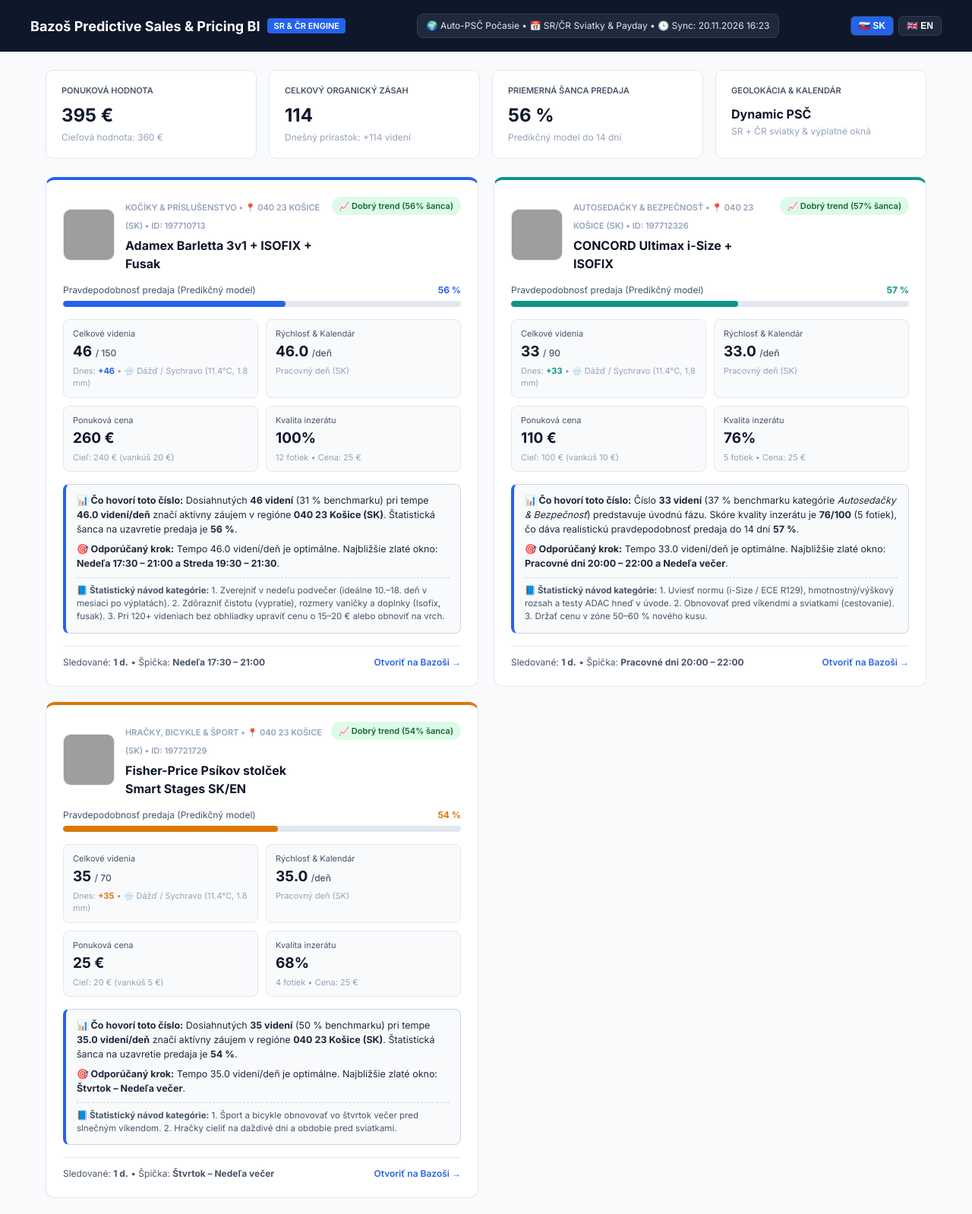
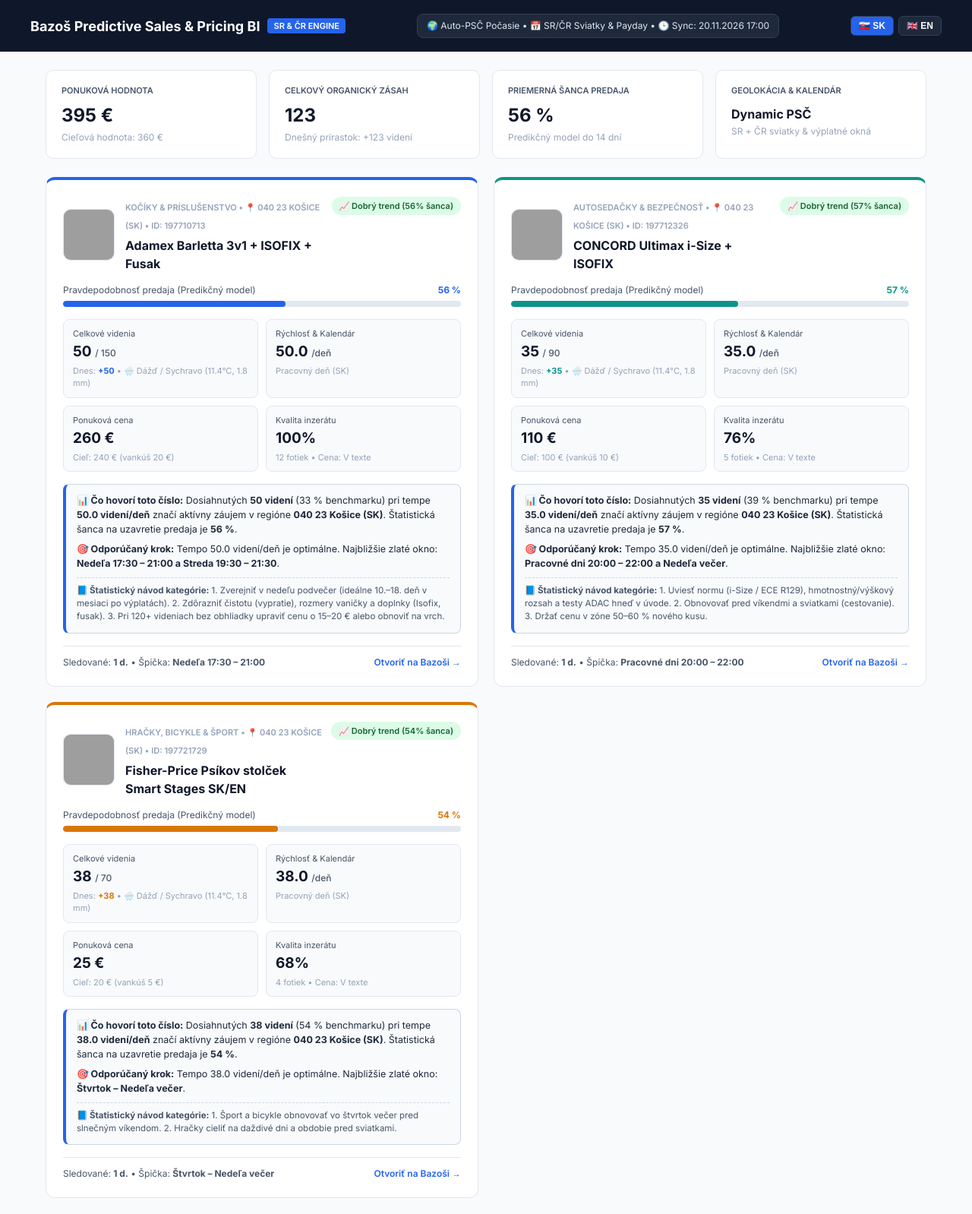
Before and after one commit to JaroslavaG/bazos-predictive-bi, a plain HTML site: page index.html in a window 1280 px wide. Shown: the top 1598 px of the page at 76% size. Drawn offline with nearby package versions, Linux system fonts and the light colour scheme; grey boxes are pictures that could not be loaded.

Commit message:
Aktualizácia štatistík, počasia a predikčného dashboardu

```diff
--- a/historia_videni.csv
+++ b/historia_videni.csv
@@ -1,4 +1,4 @@
 datum,krajina,lokalita,den,typ_dna,pocasie,id,kategoria,nazov,videnia,narast,cena,sanca_predaja_pct
-2026-11-20,SK,040 23 Košice (SK),Piatok,Pracovný deň (SK),"🌧️ Dážď / Sychravo (11.4°C, 1.8 mm)",197710713,kocik,Adamex Barletta 3v1 + ISOFIX + Fusak,46,46,260,56
-2026-11-20,SK,040 23 Košice (SK),Piatok,Pracovný deň (SK),"🌧️ Dážď / Sychravo (11.4°C, 1.8 mm)",197712326,autosedacka,CONCORD Ultimax i-Size + ISOFIX,33,33,110,57
-2026-11-20,SK,040 23 Košice (SK),Piatok,Pracovný deň (SK),"🌧️ Dážď / Sychravo (11.4°C, 1.8 mm)",197721729,sport_hracky,Fisher-Price Psíkov stolček Smart Stages SK/EN,35,35,25,54
+2026-11-20,SK,040 23 Košice (SK),Piatok,Pracovný deň (SK),"🌧️ Dážď / Sychravo (11.4°C, 1.8 mm)",197710713,kocik,Adamex Barletta 3v1 + ISOFIX + Fusak,50,50,260,56
+2026-11-20,SK,040 23 Košice (SK),Piatok,Pracovný deň (SK),"🌧️ Dážď / Sychravo (11.4°C, 1.8 mm)",197712326,autosedacka,CONCORD Ultimax i-Size + ISOFIX,35,35,110,57
+2026-11-20,SK,040 23 Košice (SK),Piatok,Pracovný deň (SK),"🌧️ Dážď / Sychravo (11.4°C, 1.8 mm)",197721729,sport_hracky,Fisher-Price Psíkov stolček Smart Stages SK/EN,38,38,25,54
--- a/index.html
+++ b/index.html
@@ -70,7 +70,7 @@
                 <span class="tag-pro">SR & ČR Engine</span>
             </div>
             <div class="context-pill">
-                🌍 Auto-PSČ Počasie &bull; 📅 SR/ČR Sviatky & Payday &bull; 🕒 Sync: 20.11.2026 16:23
+                🌍 Auto-PSČ Počasie &bull; 📅 SR/ČR Sviatky & Payday &bull; 🕒 Sync: 20.11.2026 17:00
             </div>
         </div>
     </div>
@@ -84,8 +84,8 @@
             </div>
             <div class="kpi-card">
                 <div class="kpi-title">Celkový organický zásah</div>
-                <div class="kpi-value">114</div>
-                <div class="kpi-desc">Dnešný prírastok: +114 videní</div>
+                <div class="kpi-value">123</div>
+                <div class="kpi-desc">Dnešný prírastok: +123 videní</div>
             </div>
             <div class="kpi-card">
                 <div class="kpi-title">Priemerná šanca predaja</div>
@@ -123,12 +123,12 @@
             <div class="metrics-grid">
                 <div class="metric-box">
                     <span class="m-label">Celkové videnia</span>
-                    <span class="m-val">46 <small>/ 150</small></span>
-                    <span class="m-sub">Dnes: <strong style="color:#2563eb">+46</strong> &bull; 🌧️ Dážď / Sychravo (11.4°C, 1.8 mm)</span>
+                    <span class="m-val">50 <small>/ 150</small></span>
+                    <span class="m-sub">Dnes: <strong style="color:#2563eb">+50</strong> &bull; 🌧️ Dážď / Sychravo (11.4°C, 1.8 mm)</span>
                 </div>
                 <div class="metric-box">
                     <span class="m-label">Rýchlosť & Kalendár</span>
-                    <span class="m-val">46.0 <small>/deň</small></span>
+                    <span class="m-val">50.0 <small>/deň</small></span>
                     <span class="m-sub">Pracovný deň (SK)</span>
                 </div>
                 <div class="metric-box">
@@ -139,13 +139,13 @@
                 <div class="metric-box">
                     <span class="m-label">Kvalita inzerátu</span>
                     <span class="m-val">100%</span>
-                    <span class="m-sub">12 fotiek &bull; Cena: 25 €</span>
+                    <span class="m-sub">12 fotiek &bull; Cena: V texte</span>
                 </div>
             </div>
 
             <div class="summary-box">
-                <p><strong>📊 Čo hovorí toto číslo:</strong> Dosiahnutých <strong>46 videní</strong> (31 % benchmarku) pri tempe <strong>46.0 videní/deň</strong> značí aktívny záujem v regióne <strong>040 23 Košice (SK)</strong>. Štatistická šanca na uzavretie predaja je <strong>56 %</strong>.</p>
-                <p><strong>🎯 Odporúčaný krok:</strong> Tempo 46.0 videní/deň je optimálne. Najbližšie zlaté okno: <strong>Nedeľa 17:30 – 21:00 a Streda 19:30 – 21:30</strong>.</p>
+                <p><strong>📊 Čo hovorí toto číslo:</strong> Dosiahnutých <strong>50 videní</strong> (33 % benchmarku) pri tempe <strong>50.0 videní/deň</strong> značí aktívny záujem v regióne <strong>040 23 Košice (SK)</strong>. Štatistická šanca na uzavretie predaja je <strong>56 %</strong>.</p>
+                <p><strong>🎯 Odporúčaný krok:</strong> Tempo 50.0 videní/deň je optimálne. Najbližšie zlaté okno: <strong>Nedeľa 17:30 – 21:00 a Streda 19:30 – 21:30</strong>.</p>
                 <p class="season-note"><strong>📘 Štatistický návod kategórie:</strong> 1. Zverejniť v nedeľu podvečer (ideálne 10.–18. deň v mesiaci po výplatách). 2. Zdôrazniť čistotu (vypratie), rozmery vaničky a doplnky (Isofix, fusak). 3. Pri 120+ videniach bez obhliadky upraviť cenu o 15–20 € alebo obnoviť na vrch.</p>
             </div>
 
@@ -178,12 +178,12 @@
             <div class="metrics-grid">
                 <div class="metric-box">
                     <span class="m-label">Celkové videnia</span>
-                    <span class="m-val">33 <small>/ 90</small></span>
-                    <span class="m-sub">Dnes: <strong style="color:#0d9488">+33</strong> &bull; 🌧️ Dážď / Sychravo (11.4°C, 1.8 mm)</span>
+                    <span class="m-val">35 <small>/ 90</small></span>
+                    <span class="m-sub">Dnes: <strong style="color:#0d9488">+35</strong> &bull; 🌧️ Dážď / Sychravo (11.4°C, 1.8 mm)</span>
                 </div>
                 <div class="metric-box">
                     <span class="m-label">Rýchlosť & Kalendár</span>
-                    <span class="m-val">33.0 <small>/deň</small></span>
+                    <span class="m-val">35.0 <small>/deň</small></span>
                     <span class="m-sub">Pracovný deň (SK)</span>
                 </div>
                 <div class="metric-box">
@@ -194,13 +194,13 @@
                 <div class="metric-box">
                     <span class="m-label">Kvalita inzerátu</span>
                     <span class="m-val">76%</span>
-                    <span class="m-sub">5 fotiek &bull; Cena: 25 €</span>
+                    <span class="m-sub">5 fotiek &bull; Cena: V texte</span>
                 </div>
             </div>
 
             <div class="summary-box">
-                <p><strong>📊 Čo hovorí toto číslo:</strong> Číslo <strong>33 videní</strong> (37 % benchmarku kategórie <em>Autosedačky & Bezpečnosť</em>) predstavuje úvodnú fázu. Skóre kvality inzerátu je <strong>76/100</strong> (5 fotiek), čo dáva realistickú pravdepodobnosť predaja do 14 dní <strong>57 %</strong>.</p>
-                <p><strong>🎯 Odporúčaný krok:</strong> Tempo 33.0 videní/deň je optimálne. Najbližšie zlaté okno: <strong>Pracovné dni 20:00 – 22:00 a Nedeľa večer</strong>.</p>
+                <p><strong>📊 Čo hovorí toto číslo:</strong> Dosiahnutých <strong>35 videní</strong> (39 % benchmarku) pri tempe <strong>35.0 videní/deň</strong> značí aktívny záujem v regióne <strong>040 23 Košice (SK)</strong>. Štatistická šanca na uzavretie predaja je <strong>57 %</strong>.</p>
+                <p><strong>🎯 Odporúčaný krok:</strong> Tempo 35.0 videní/deň je optimálne. Najbližšie zlaté okno: <strong>Pracovné dni 20:00 – 22:00 a Nedeľa večer</strong>.</p>
                 <p class="season-note"><strong>📘 Štatistický návod kategórie:</strong> 1. Uviesť normu (i-Size / ECE R129), hmotnostný/výškový rozsah a testy ADAC hneď v úvode. 2. Obnovovať pred víkendmi a sviatkami (cestovanie). 3. Držať cenu v zóne 50–60 % nového kusu.</p>
             </div>
 
@@ -233,12 +233,12 @@
             <div class="metrics-grid">
                 <div class="metric-box">
                     <span class="m-label">Celkové videnia</span>
-                    <span class="m-val">35 <small>/ 70</small></span>
-                    <span class="m-sub">Dnes: <strong style="color:#d97706">+35</strong> &bull; 🌧️ Dážď / Sychravo (11.4°C, 1.8 mm)</span>
+                    <span class="m-val">38 <small>/ 70</small></span>
+                    <span class="m-sub">Dnes: <strong style="color:#d97706">+38</strong> &bull; 🌧️ Dážď / Sychravo (11.4°C, 1.8 mm)</span>
                 </div>
                 <div class="metric-box">
                     <span class="m-label">Rýchlosť & Kalendár</span>
-                    <span class="m-val">35.0 <small>/deň</small></span>
+                    <span class="m-val">38.0 <small>/deň</small></span>
                     <span class="m-sub">Pracovný deň (SK)</span>
                 </div>
                 <div class="metric-box">
@@ -249,13 +249,13 @@
                 <div class="metric-box">
                     <span class="m-label">Kvalita inzerátu</span>
                     <span class="m-val">68%</span>
-                    <span class="m-sub">4 fotiek &bull; Cena: 25 €</span>
+                    <span class="m-sub">4 fotiek &bull; Cena: V texte</span>
                 </div>
             </div>
 
             <div class="summary-box">
-                <p><strong>📊 Čo hovorí toto číslo:</strong> Dosiahnutých <strong>35 videní</strong> (50 % benchmarku) pri tempe <strong>35.0 videní/deň</strong> značí aktívny záujem v regióne <strong>040 23 Košice (SK)</strong>. Štatistická šanca na uzavretie predaja je <strong>54 %</strong>.</p>
-                <p><strong>🎯 Odporúčaný krok:</strong> Tempo 35.0 videní/deň je optimálne. Najbližšie zlaté okno: <strong>Štvrtok – Nedeľa večer</strong>.</p>
+                <p><strong>📊 Čo hovorí toto číslo:</strong> Dosiahnutých <strong>38 videní</strong> (54 % benchmarku) pri tempe <strong>38.0 videní/deň</strong> značí aktívny záujem v regióne <strong>040 23 Košice (SK)</strong>. Štatistická šanca na uzavretie predaja je <strong>54 %</strong>.</p>
+                <p><strong>🎯 Odporúčaný krok:</strong> Tempo 38.0 videní/deň je optimálne. Najbližšie zlaté okno: <strong>Štvrtok – Nedeľa večer</strong>.</p>
                 <p class="season-note"><strong>📘 Štatistický návod kategórie:</strong> 1. Šport a bicykle obnovovať vo štvrtok večer pred slnečným víkendom. 2. Hračky cieliť na daždivé dni a obdobie pred sviatkami.</p>
             </div>
 
@@ -341,7 +341,7 @@
                 <td>Piatok <small style="color:#64748b">(Pracovný deň (SK))</small></td>
                 <td>🌧️ Dážď / Sychravo (11.4°C, 1.8 mm)</td>
                 <td><strong>Adamex Barletta 3v1 + ISOFIX + Fusak</strong></td>
-                <td>46 <span class="pill-gain">+46</span></td>
+                <td>50 <span class="pill-gain">+50</span></td>
                 <td><strong>56%</strong></td>
             </tr>
 
@@ -351,7 +351,7 @@
                 <td>Piatok <small style="color:#64748b">(Pracovný deň (SK))</small></td>
                 <td>🌧️ Dážď / Sychravo (11.4°C, 1.8 mm)</td>
                 <td><strong>CONCORD Ultimax i-Size + ISOFIX</strong></td>
-                <td>33 <span class="pill-gain">+33</span></td>
+                <td>35 <span class="pill-gain">+35</span></td>
                 <td><strong>57%</strong></td>
             </tr>
 
@@ -361,7 +361,7 @@
                 <td>Piatok <small style="color:#64748b">(Pracovný deň (SK))</small></td>
                 <td>🌧️ Dážď / Sychravo (11.4°C, 1.8 mm)</td>
                 <td><strong>Fisher-Price Psíkov stolček Smart Stages SK/EN</strong></td>
-                <td>35 <span class="pill-gain">+35</span></td>
+                <td>38 <span class="pill-gain">+38</span></td>
                 <td><strong>54%</strong></td>
             </tr>
             </tbody>
@@ -376,11 +376,11 @@
 
     <script>
         new Chart(document.getElementById('cumulativeChart'), {
-            type: 'line', data: { labels: ["2026-11-20"], datasets: [{"label": "Adamex Barletta 3v1 + ISOFIX + Fusak", "data": [46], "borderColor": "#2563eb", "backgroundColor": "#2563eb20", "borderWidth": 2.5, "tension": 0.35, "fill": true}, {"label": "CONCORD Ultimax i-Size + ISOFIX", "data": [33], "borderColor": "#0d9488", "backgroundColor": "#0d948820", "borderWidth": 2.5, "tension": 0.35, "fill": true}, {"label": "Fisher-Price Ps\u00edkov stol\u010dek Smart Stages SK/EN", "data": [35], "borderColor": "#d97706", "backgroundColor": "#d9770620", "borderWidth": 2.5, "tension": 0.35, "fill": true}] },
+            type: 'line', data: { labels: ["2026-11-20"], datasets: [{"label": "Adamex Barletta 3v1 + ISOFIX + Fusak", "data": [50], "borderColor": "#2563eb", "backgroundColor": "#2563eb20", "borderWidth": 2.5, "tension": 0.35, "fill": true}, {"label": "CONCORD Ultimax i-Size + ISOFIX", "data": [35], "borderColor": "#0d9488", "backgroundColor": "#0d948820", "borderWidth": 2.5, "tension": 0.35, "fill": true}, {"label": "Fisher-Price Ps\u00edkov stol\u010dek Smart Stages SK/EN", "data": [38], "borderColor": "#d97706", "backgroundColor": "#d9770620", "borderWidth": 2.5, "tension": 0.35, "fill": true}] },
             options: { responsive: true, plugins: { legend: { position: 'bottom' } }, scales: { y: { beginAtZero: true } } }
         });
         new Chart(document.getElementById('dailyChart'), {
-            type: 'bar', data: { labels: ["2026-11-20"], datasets: [{"label": "Adamex Barletta 3v1 + ISOFIX + Fusak", "data": [46], "backgroundColor": "#2563eb", "borderRadius": 4}, {"label": "CONCORD Ultimax i-Size + ISOFIX", "data": [33], "backgroundColor": "#0d9488", "borderRadius": 4}, {"label": "Fisher-Price Ps\u00edkov stol\u010dek Smart Stages SK/EN", "data": [35], "backgroundColor": "#d97706", "borderRadius": 4}] },
+            type: 'bar', data: { labels: ["2026-11-20"], datasets: [{"label": "Adamex Barletta 3v1 + ISOFIX + Fusak", "data": [50], "backgroundColor": "#2563eb", "borderRadius": 4}, {"label": "CONCORD Ultimax i-Size + ISOFIX", "data": [35], "backgroundColor": "#0d9488", "borderRadius": 4}, {"label": "Fisher-Price Ps\u00edkov stol\u010dek Smart Stages SK/EN", "data": [38], "backgroundColor": "#d97706", "borderRadius": 4}] },
             options: { responsive: true, plugins: { legend: { position: 'bottom' } }, scales: { y: { beginAtZero: true } } }
         });
     </script>
```
